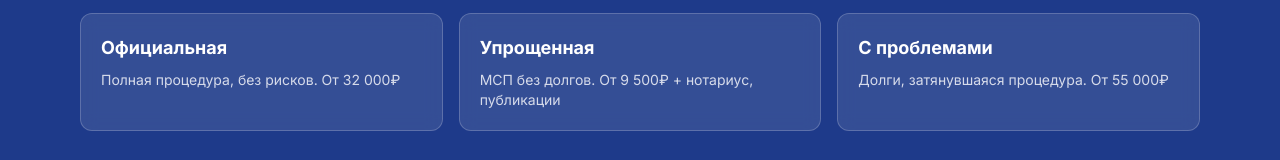
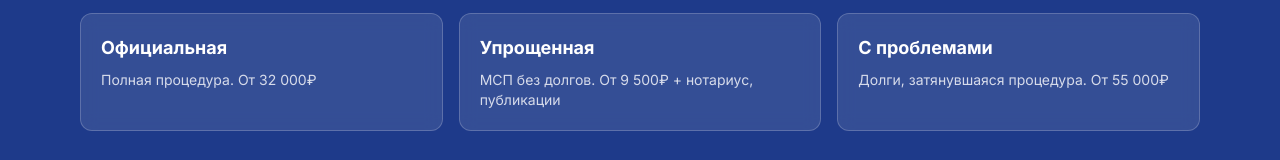
Before and after one commit to G-d-van/jurix-landing, a plain HTML site: page index.html in a window 1280 px wide. Shown: the part 428-588 px from the top of the page. Drawn offline with nearby package versions, Linux system fonts and the light colour scheme.

Commit message:
Убрать «без рисков» из карточки Официальная
Made-with: Cursor

```diff
--- a/index.html
+++ b/index.html
@@ -115,7 +115,7 @@
       <div class="grid sm:grid-cols-3 gap-4 mb-10">
         <div class="bg-white/10 backdrop-blur rounded-xl p-5 border border-white/20 hover:bg-white/15 transition">
           <h3 class="text-white font-bold text-lg mb-2">Официальная</h3>
-          <p class="text-white/80 text-sm">Полная процедура, без рисков. От 32 000₽</p>
+          <p class="text-white/80 text-sm">Полная процедура. От 32 000₽</p>
         </div>
         <div class="bg-white/10 backdrop-blur rounded-xl p-5 border border-white/20 hover:bg-white/15 transition">
           <h3 class="text-white font-bold text-lg mb-2">Упрощенная</h3>
```
